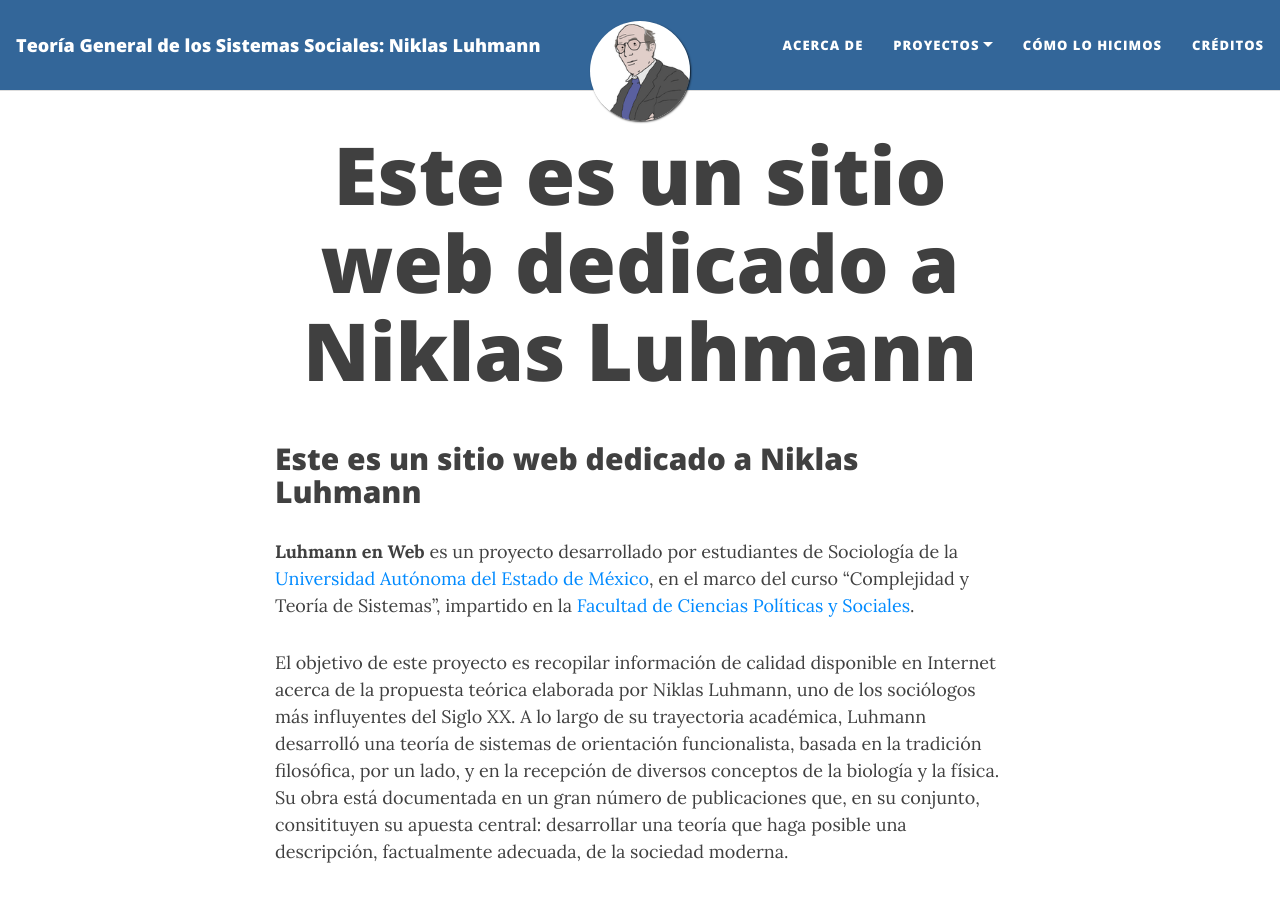
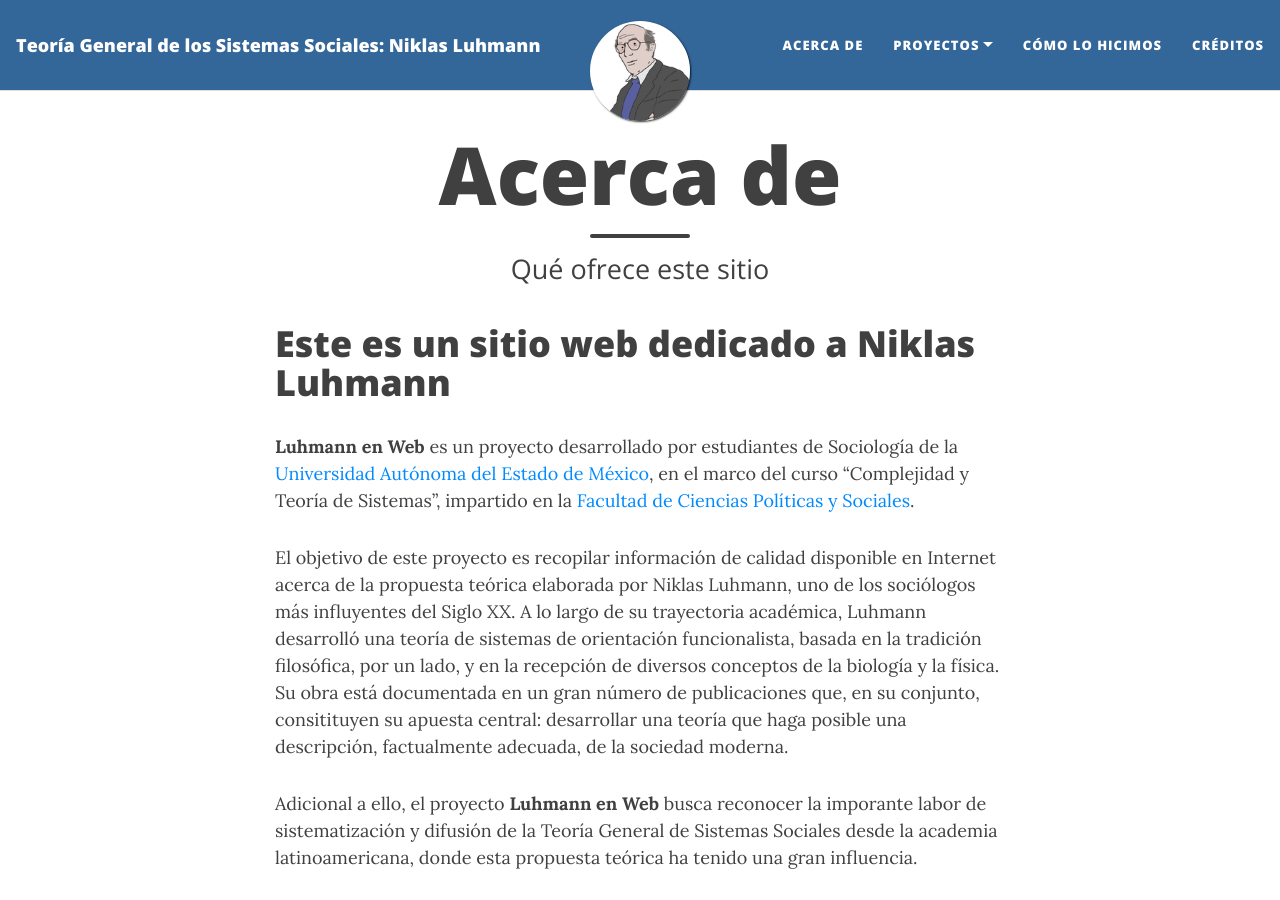
Before and after one commit to rosariorogel/luhmann, a Jekyll site: the page built from _pages/about.md, in a window 1280 px wide and 900 px high. Built offline with Jekyll 4.4.1, drawn with Linux system fonts in a browser that asks for light colours; nearby versions of some CDN libraries; our own code applies the rules of GitHub Pages for plain Markdown files.

Commit message:
Ajustes "acerca de "

```diff
--- a/_pages/about.md
+++ b/_pages/about.md
@@ -1,4 +1,11 @@
-## Este es un sitio web dedicado a Niklas Luhmann
+---
+layout: page
+title: Acerca de
+subtitle: Qué ofrece este sitio
+permalink: about
+---
+
+# Este es un sitio web dedicado a Niklas Luhmann
 
 **Luhmann en Web** es un proyecto desarrollado por estudiantes de Sociología de la [Universidad Autónoma del Estado de México](https://www.uaemex.mx/), en el marco del curso "Complejidad y Teoría de Sistemas", impartido en la [Facultad de Ciencias Políticas y Sociales](https://fcpysuaemexoficial.wixsite.com/misitio).
 
```
